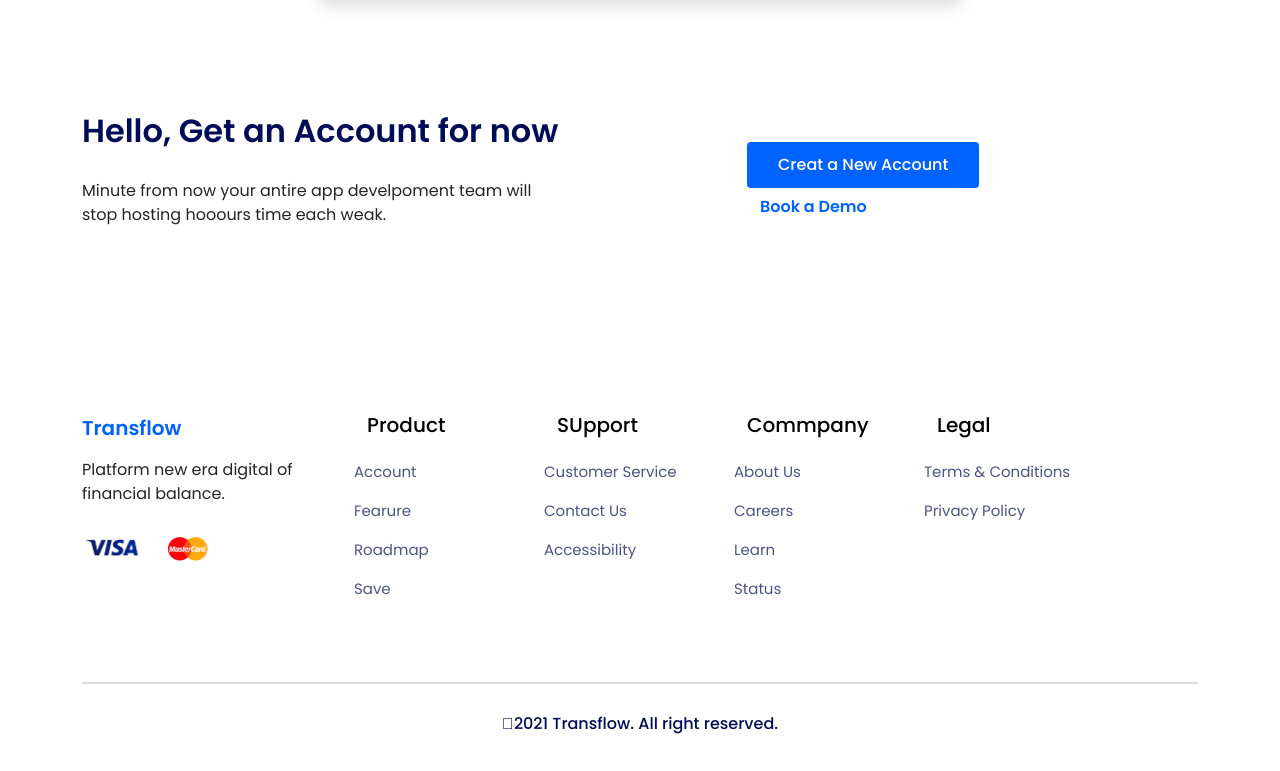
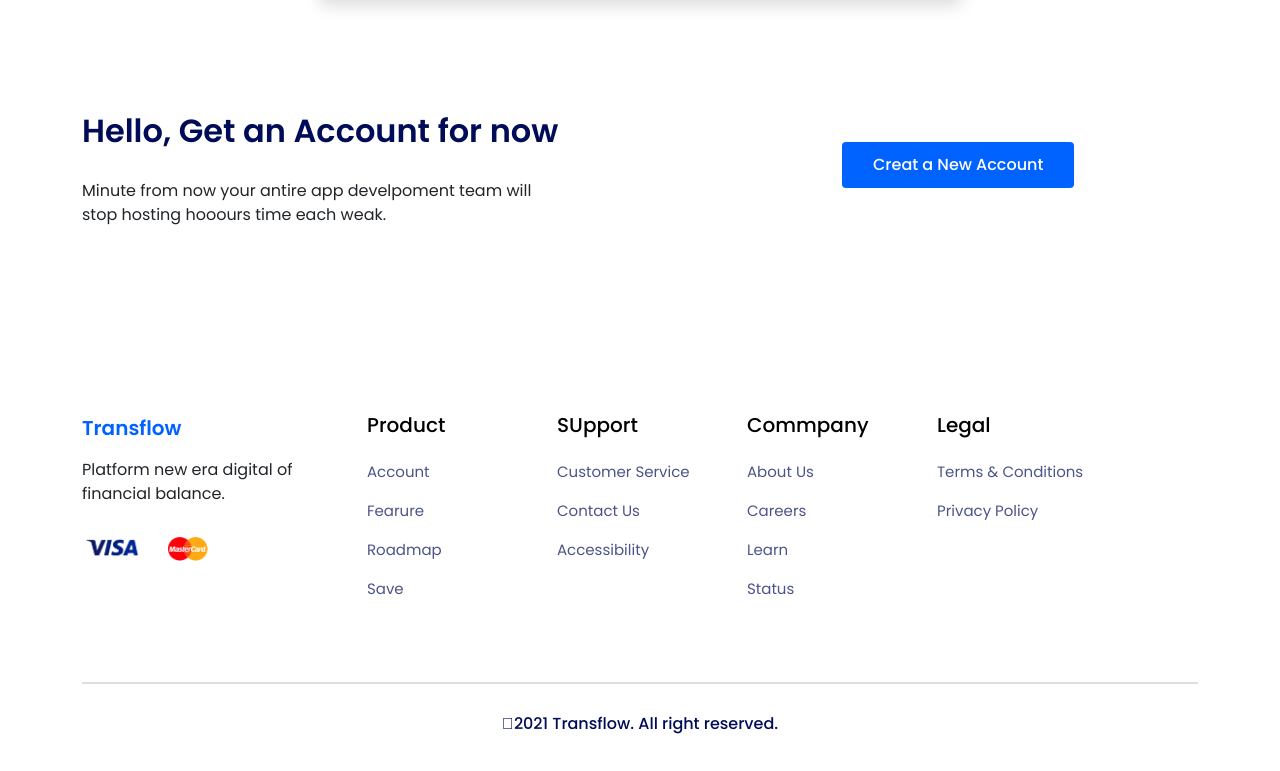
Before and after one commit to aditiaprabowo3/Transflow.github.io, a plain HTML site: page index.html in a window 1280 px wide. Shown: the part 3276-4047 px from the top of the page. Drawn offline with nearby package versions, Linux system fonts and the light colour scheme.

Commit message:
first commit

```diff
--- a/index.css
+++ b/index.css
@@ -20,7 +20,7 @@ ul li a {
 footer ul li {
     list-style: none;
     padding-bottom: 15px;
-    margin-left: -45px;
+    margin-left: -32px;
 }
 footer ul li a{
     font-weight: 400;
--- a/index.html
+++ b/index.html
@@ -559,7 +559,7 @@
     <div class="section-account" style="margin-top: 100px;">
         <div class="container">
             <div class="row">
-                <div class="col-md-7">
+                <div class="col-md-8">
                     <div class="text-content">
                         <div class="main-content">
                             <div class="content">
@@ -602,9 +602,7 @@
                                                                         <div class="btn text-center" style="padding: 10px 30px;background-color: rgb(0, 98, 255);">
                                                                             <a href="#" style="text-decoration: none;color: #fff;font-weight: 500;">Creat a New Account</a>
                                                                         </div>
-                                                                        <div class="btn text-center">
-                                                                            <a href="#" style="text-decoration: none;color: rgb(0, 98, 255);font-weight: 600;">Book a Demo</a>
-                                                                        </div>
+
                                                                     </div>
                                                                 </div>
                                                             </div>
```
